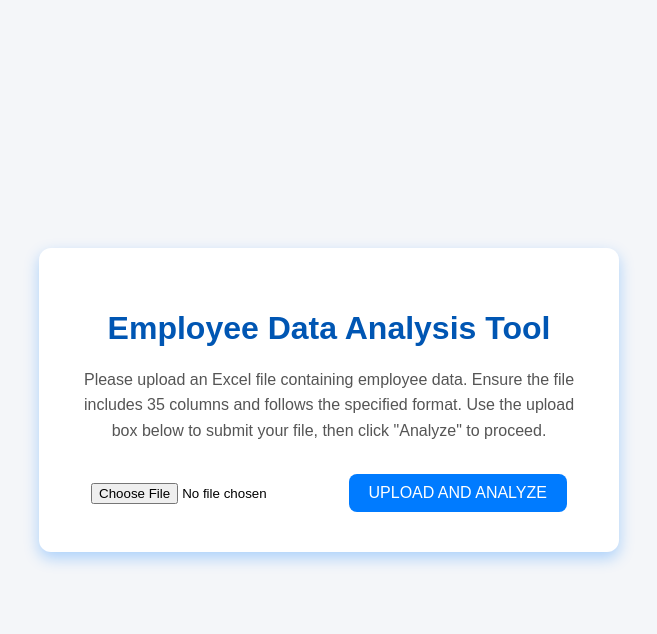
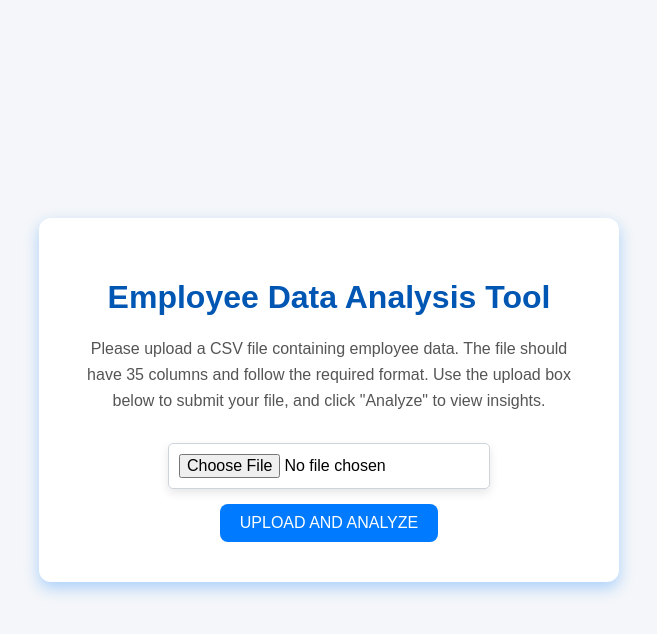
Before and after one commit to shivapaknegar/HR-analysis-app, a Flask app: page / in a window 1280 px wide. Shown: the top 634 px of the page, without its empty margins (311-968 px from the left). Run offline with Flask 3, Linux system fonts and the light colour scheme.

Commit message:
Update index.html

```diff
--- a/templates/index.html
+++ b/templates/index.html
@@ -10,11 +10,11 @@
     <div class="container">
         <h1>Employee Data Analysis Tool</h1>
         <p class="description">
-            Please upload an Excel file containing employee data. Ensure the file includes 35 columns and follows the specified format. Use the upload box below to submit your file, then click "Analyze" to proceed.
+            Please upload a CSV file containing employee data. The file should have 35 columns and follow the required format. Use the upload box below to submit your file, and click "Analyze" to view insights.
         </p>
         <form action="/upload" method="POST" enctype="multipart/form-data">
-            <div class="upload-section">
-                <input type="file" name="file" accept=".csv, .xls">
+            <div class="upload-box">
+                <input type="file" name="file" accept=".csv" class="file-input">
                 <button type="submit" class="upload-button">Upload and Analyze</button>
             </div>
         </form>
```
